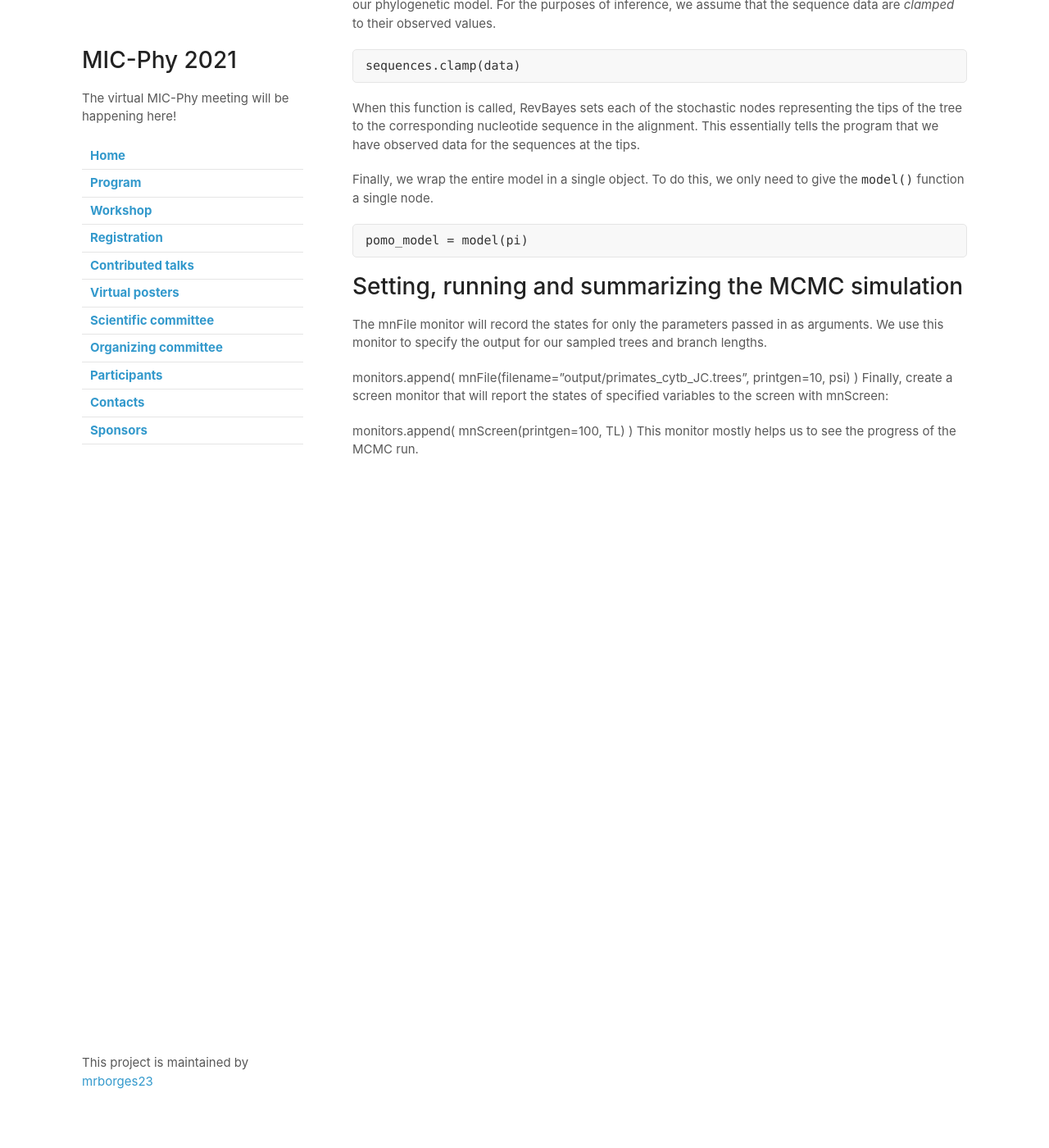
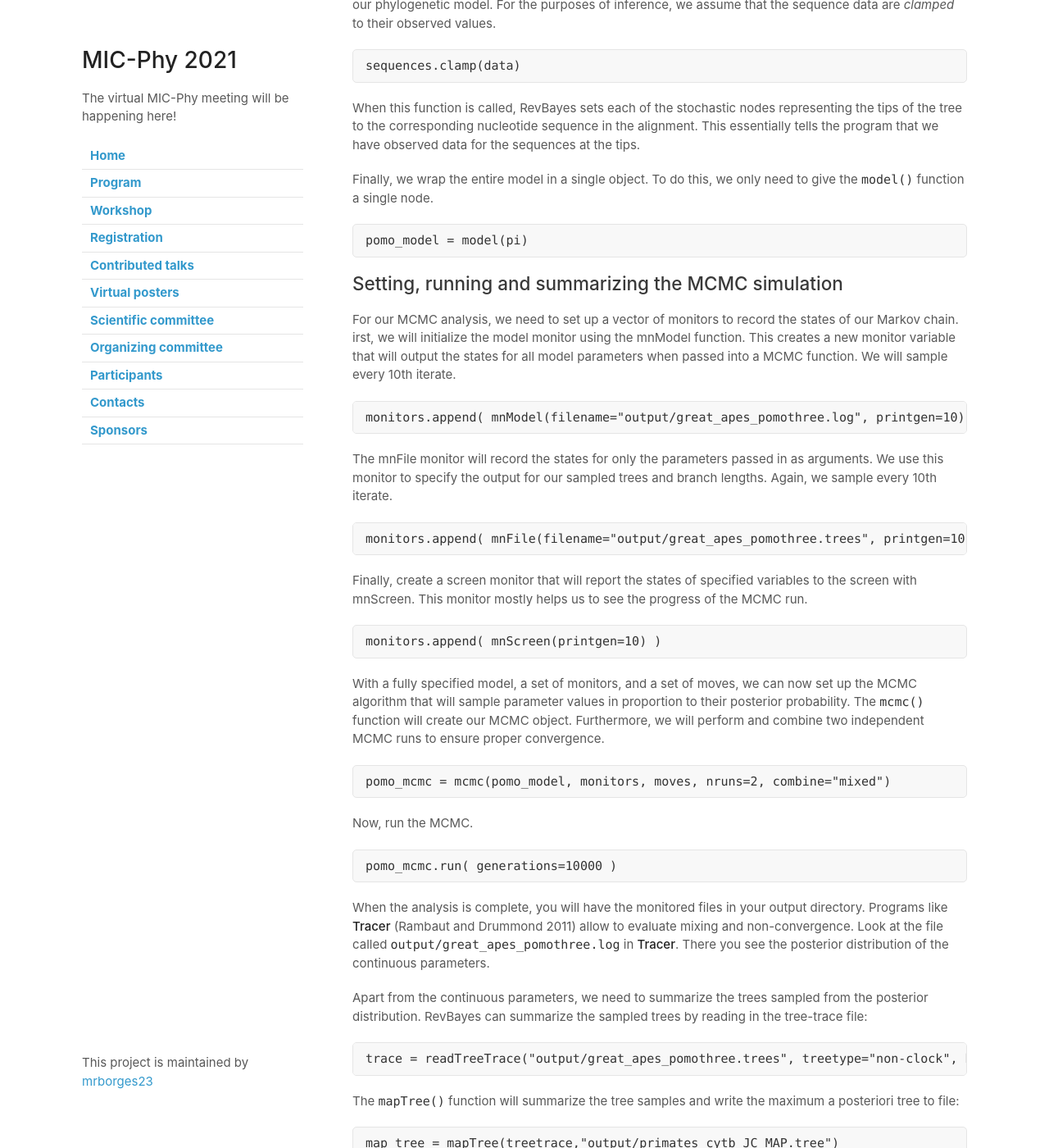
Before and after one commit to mrborges23/micphy2021, a Jekyll site: the page built from session3.md, in a window 1280 px wide and 1400 px high, scrolled down 3747 px. Shown: the whole window at 82% size. Built offline with Jekyll 4.4.1, drawn with Linux system fonts in a browser that asks for light colours; our own code applies the rules of GitHub Pages for plain Markdown files; before the commit the page ends 4377 px from its top, so only the background shows below that; some of the changed text lies outside the part shown.

Commit message:
updating session 3

````diff
--- a/session3.md
+++ b/session3.md
@@ -159,13 +159,53 @@ Finally, we wrap the entire model in a single object. To do this, we only need t
 pomo_model = model(pi)
 ```
 
-# Setting, running and summarizing the MCMC simulation
+## Setting, running and summarizing the MCMC simulation
+
+For our MCMC analysis, we need to set up a vector of monitors to record the states of our Markov chain. irst, we will initialize the model monitor using the mnModel function. This creates a new monitor variable that will output the states for all model parameters when passed into a MCMC function. We will sample every 10th iterate.
+
+```
+monitors.append( mnModel(filename="output/great_apes_pomothree.log", printgen=10) )
+```
+
+The mnFile monitor will record the states for only the parameters passed in as arguments. We use this monitor to specify the output for our sampled trees and branch lengths. Again, we sample every 10th iterate.
+
+```
+monitors.append( mnFile(filename="output/great_apes_pomothree.trees", printgen=10, psi) )
+```
+
+Finally, create a screen monitor that will report the states of specified variables to the screen with mnScreen. This monitor mostly helps us to see the progress of the MCMC run.
+
+```
+monitors.append( mnScreen(printgen=10) )
+```
+
+With a fully specified model, a set of monitors, and a set of moves, we can now set up the MCMC algorithm that will sample parameter values in proportion to their posterior probability. The ```mcmc()``` function will create our MCMC object. Furthermore, we will perform and combine two independent MCMC runs to ensure proper convergence.
+
+```
+pomo_mcmc = mcmc(pomo_model, monitors, moves, nruns=2, combine="mixed")
+```
+
+Now, run the MCMC.
+
+```
+pomo_mcmc.run( generations=10000 )
+```
+
+When the analysis is complete, you will have the monitored files in your output directory. Programs like **Tracer** (Rambaut and Drummond 2011) allow to evaluate mixing and non-convergence. Look at the file called ```output/great_apes_pomothree.log``` in **Tracer**. There you see the posterior distribution of the continuous parameters.
+
+Apart from the continuous parameters, we need to summarize the trees sampled from the posterior distribution. RevBayes can summarize the sampled trees by reading in the tree-trace file:
+
+```
+trace = readTreeTrace("output/great_apes_pomothree.trees", treetype="non-clock", burnin= 0.2)
+```
+
+The ```mapTree()``` function will summarize the tree samples and write the maximum a posteriori tree to file:
+
+```
+map_tree = mapTree(treetrace,"output/primates_cytb_JC_MAP.tree")
+```
+
+Look at the file called ```output/primates_cytb_JC_MAP.tree``` in FigTree.
 
 
-The mnFile monitor will record the states for only the parameters passed in as arguments. We use this monitor to specify the output for our sampled trees and branch lengths.
-
-monitors.append( mnFile(filename="output/primates_cytb_JC.trees", printgen=10, psi) )
-Finally, create a screen monitor that will report the states of specified variables to the screen with mnScreen:
-
-monitors.append( mnScreen(printgen=100, TL) )
-This monitor mostly helps us to see the progress of the MCMC run.
+## Some questions
````
Also changed, not shown: other parts of session3.md (+7 -7 lines).
